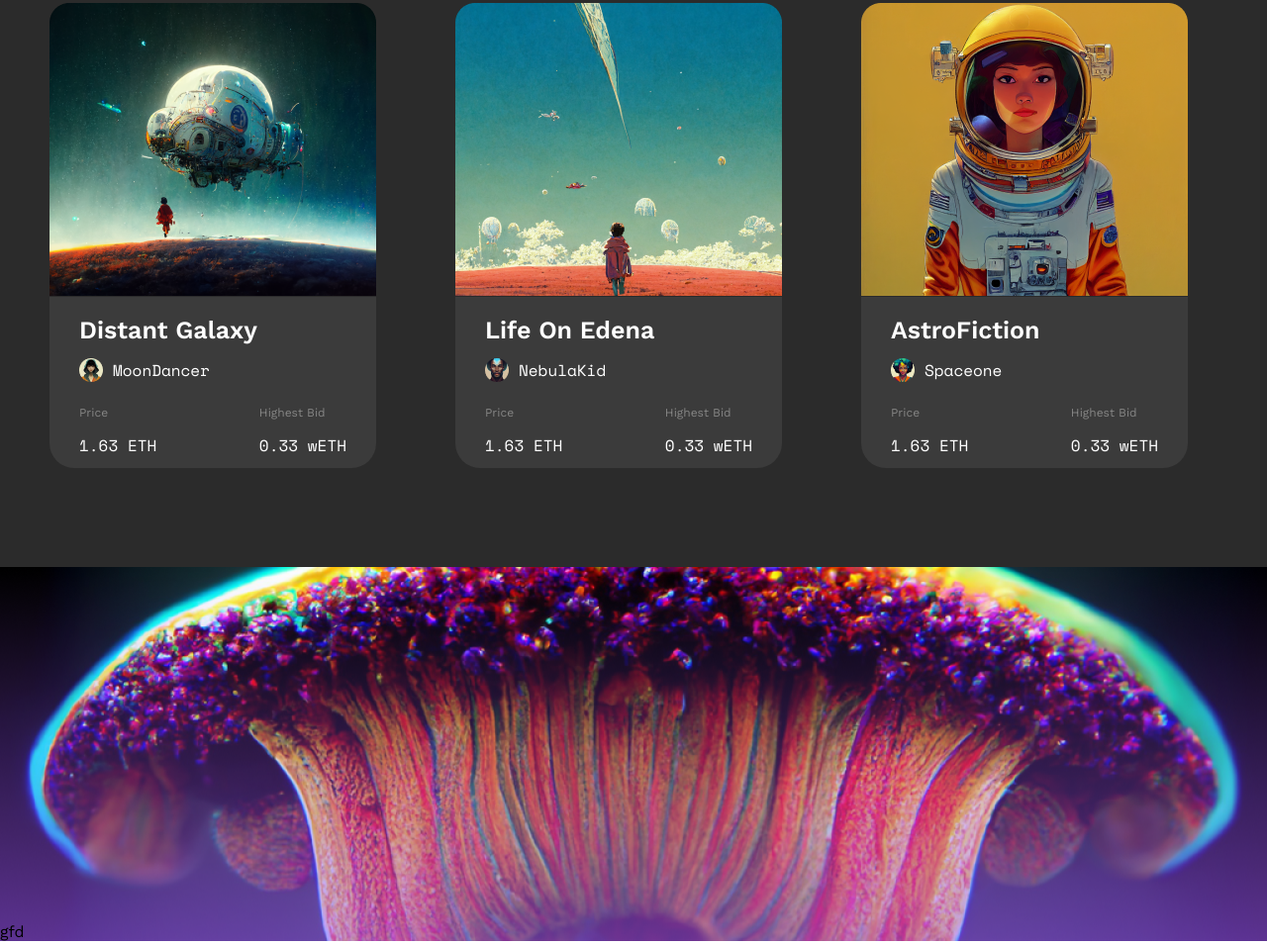
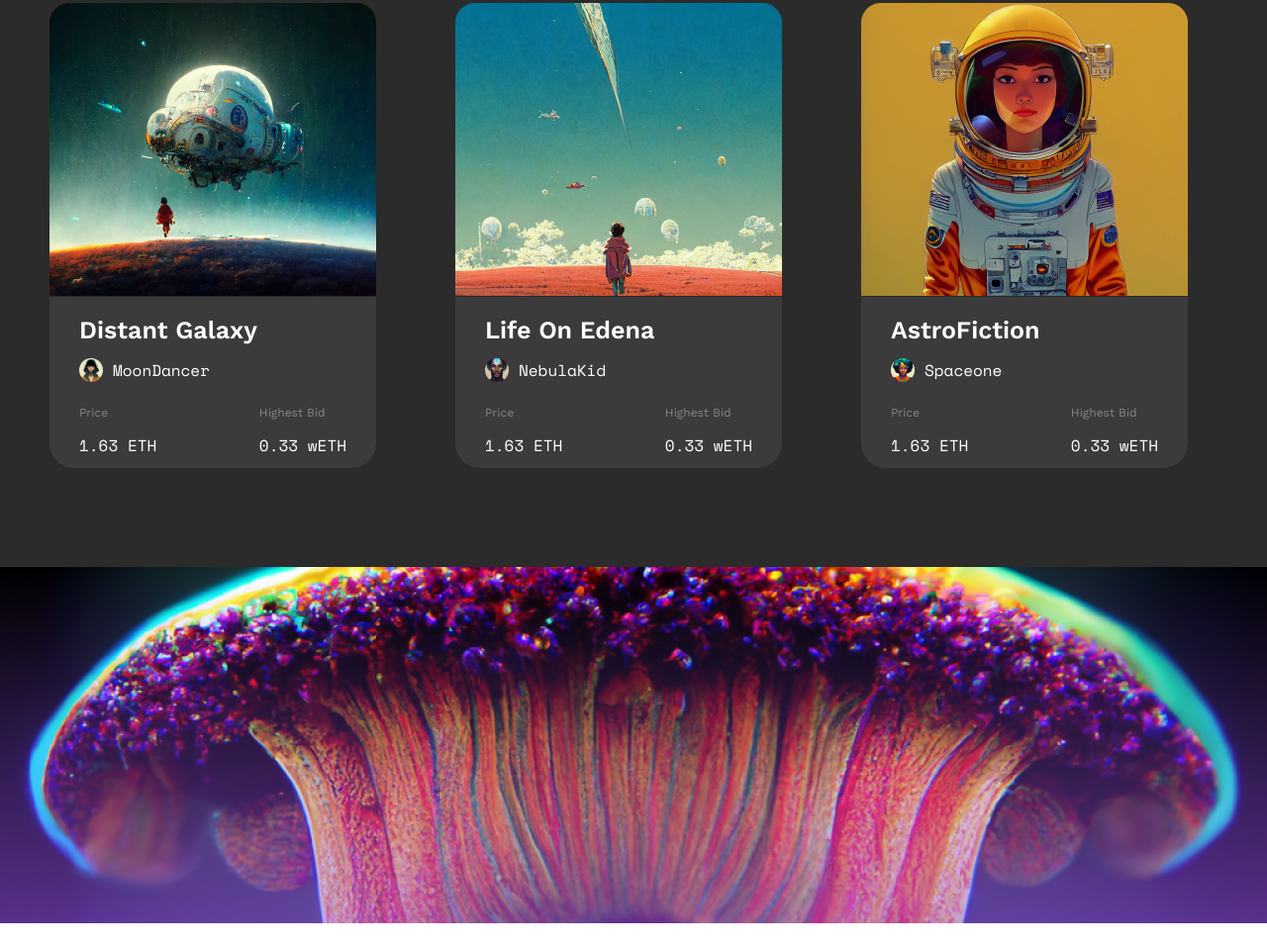
Before and after one commit to Dobryak165/suspectbot, a plain HTML site: page index.html in a window 1280 px wide. Shown: the part 3526-4481 px from the top of the page at 99% size. Drawn offline with nearby package versions, Linux system fonts and the light colour scheme.

Commit message:
dobryak molodec

```diff
--- a/index.html
+++ b/index.html
@@ -453,7 +453,7 @@
     <div class="background__main6">
         <div class="container">
             <div class="main6">
-gfd
+                <h1></h1>
             </div>
         </div>
     </div>
```
